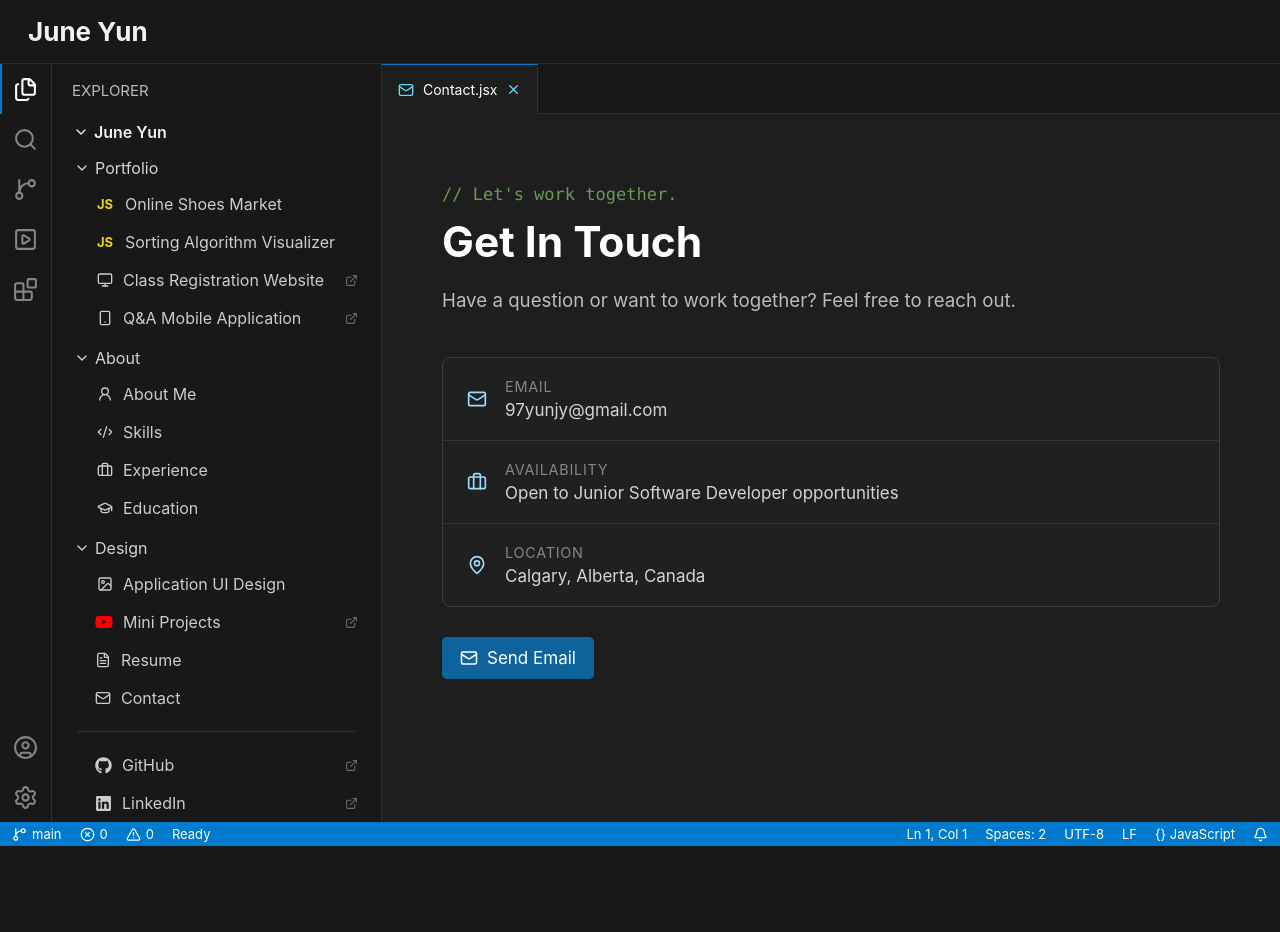
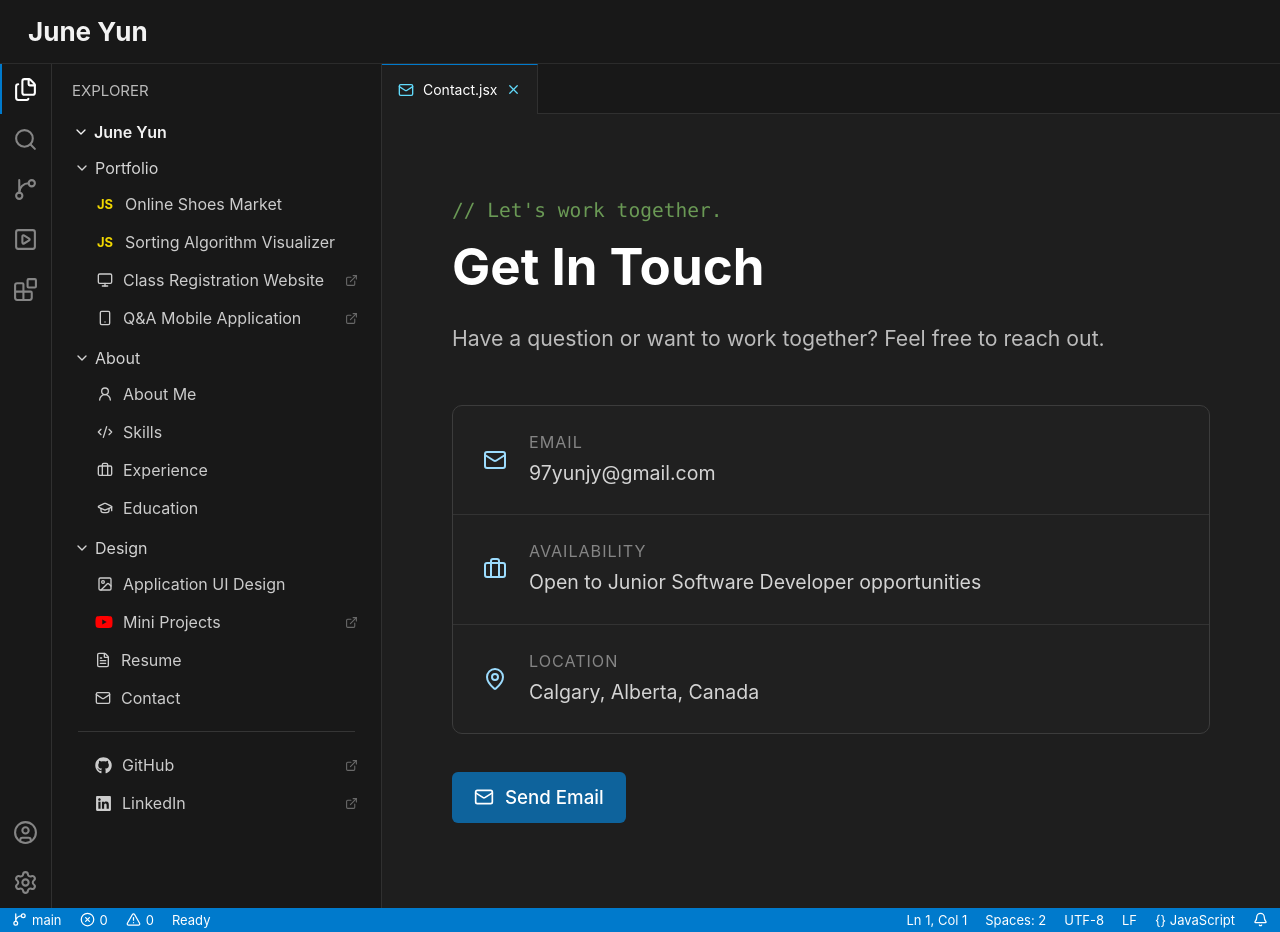
Before and after one commit to JuneYunDev/JunePortfoiloWebsite, a React (Vite) app: page /contact in a window 1280 px wide. Before the commit the page ends 846 px from the top, so only its background shows below. Built offline with nearby package versions, Linux system fonts and the light colour scheme.

Commit message:
Fix contact and home page css

```diff
--- a/src/styles/contact.css
+++ b/src/styles/contact.css
@@ -4,45 +4,50 @@
   display: flex;
   justify-content: center;
 
-  padding: 70px 60px;
+  padding: 85px 70px;
 }
 
 .contact-page__content {
   width: 100%;
-  max-width: 850px;
+  max-width: 1000px;
 }
 
 .contact-page__comment {
-  margin-bottom: 12px;
+  margin-bottom: 16px;
 
   color: #6a9955;
 
   font-family: "Consolas", monospace;
-  font-size: 1rem;
+  font-size: 1.15rem;
 }
 
 .contact-page h1 {
-  margin: 0 0 18px;
+  margin: 0 0 22px;
 
   color: #ffffff;
-  font-size: 2.5rem;
+
+  font-size: 3rem;
+  line-height: 1.15;
 }
 
 .contact-page__intro {
-  max-width: 600px;
-  margin-bottom: 40px;
+  max-width: 720px;
+
+  margin-bottom: 48px;
 
   color: #bcbcbc;
 
-  font-size: 1.1rem;
-  line-height: 1.7;
+  font-size: 1.25rem;
+  line-height: 1.8;
 }
 
+/* Contact Card */
+
 .contact-card {
-  margin-bottom: 30px;
+  margin-bottom: 38px;
 
   border: 1px solid #3c3c3c;
-  border-radius: 8px;
+  border-radius: 10px;
 
   background: #202020;
 }
@@ -51,9 +56,9 @@
   display: flex;
   align-items: center;
 
-  gap: 18px;
+  gap: 22px;
 
-  padding: 20px 24px;
+  padding: 26px 30px;
 
   border-bottom: 1px solid #333333;
 }
@@ -63,7 +68,11 @@
 }
 
 .contact-card__item > svg {
+  width: 24px;
+  height: 24px;
+
   color: #9cdcfe;
+
   flex-shrink: 0;
 }
 
@@ -71,27 +80,35 @@
   display: flex;
   flex-direction: column;
 
-  gap: 5px;
+  gap: 7px;
 }
 
 .contact-card__label {
   color: #858585;
 
-  font-size: 0.85rem;
+  font-size: 0.95rem;
+
   text-transform: uppercase;
-  letter-spacing: 0.05em;
+  letter-spacing: 0.06em;
 }
 
 .contact-card__item a,
 .contact-card__item div > span:last-child {
   color: #d4d4d4;
 
-  font-size: 1rem;
+  font-size: 1.15rem;
+  line-height: 1.5;
+}
+
+.contact-card__item a {
+  text-decoration: none;
 }
 
 .contact-card__item a:hover {
   color: #4fc1ff;
 }
+
+/* Send Email Button */
 
 .contact-page__button {
   width: fit-content;
@@ -99,16 +116,24 @@
   display: flex;
   align-items: center;
 
-  gap: 9px;
+  gap: 11px;
 
-  padding: 11px 18px;
+  padding: 14px 22px;
 
-  border-radius: 5px;
+  border-radius: 6px;
 
   background: #0e639c;
   color: #ffffff;
 
+  font-size: 1.1rem;
+  font-weight: 500;
+
   text-decoration: none;
+}
+
+.contact-page__button svg {
+  width: 20px;
+  height: 20px;
 }
 
 .contact-page__button:hover {
--- a/src/styles/home.css
+++ b/src/styles/home.css
@@ -1,33 +1,30 @@
 .home-page {
-  max-width: 1180px;
-
+  max-width: 1280px;
   margin: 0 auto;
-
-  padding: 70px 48px 60px;
+  padding: 78px 55px 70px;
 }
 
 .home-hero {
-  min-height: 440px;
+  min-height: 490px;
 
   display: grid;
 
   grid-template-columns:
     minmax(0, 1.7fr)
-    minmax(230px, 0.7fr);
+    minmax(250px, 0.7fr);
 
   align-items: center;
 
-  gap: 70px;
+  gap: 78px;
 }
 
 .home-hero__content h1 {
   color: #f5f5f5;
 
-  font-size: clamp(42px, 5vw, 62px);
-
+  font-size: clamp(48px, 5vw, 70px);
   line-height: 1.1;
 
-  margin-bottom: 14px;
+  margin-bottom: 16px;
 }
 
 .home-hero__content h1 span {
@@ -37,9 +34,9 @@
 .home-hero__content h2 {
   color: #4fc1ff;
 
-  font-size: 27px;
+  font-size: 31px;
 
-  margin-bottom: 34px;
+  margin-bottom: 38px;
 }
 
 .home-hero__content h2 span {
@@ -47,38 +44,42 @@
 }
 
 .home-hero__description {
-  max-width: 650px;
+  max-width: 720px;
 
   color: #c8c8c8;
 
-  font-size: 18px;
-  line-height: 1.7;
+  font-size: 20px;
+  line-height: 1.75;
 }
 
 .home-hero__description p {
-  margin-bottom: 18px;
+  margin-bottom: 20px;
 }
 
 .home-hero__buttons {
   display: flex;
-  gap: 15px;
 
-  margin-top: 35px;
+  gap: 17px;
+
+  margin-top: 40px;
 }
 
 .primary-button,
 .secondary-button {
-  min-height: 46px;
+  min-height: 52px;
 
-  padding: 0 20px;
+  padding: 0 23px;
 
   display: flex;
   align-items: center;
-  gap: 9px;
+
+  gap: 10px;
 
   border-radius: 5px;
 
   color: #ffffff;
+
+  font-size: 17px;
 
   cursor: pointer;
 }
@@ -107,7 +108,8 @@
 }
 
 .photo-placeholder {
-  width: 250px;
+  width: 280px;
+
   aspect-ratio: 4 / 5;
 
   display: flex;
@@ -120,6 +122,8 @@
   background: linear-gradient(145deg, #313131, #202020);
 
   color: #777777;
+
+  font-size: 17px;
 }
 
 /* Summary */
@@ -129,17 +133,17 @@
 
   grid-template-columns: repeat(4, 1fr);
 
-  gap: 18px;
+  gap: 21px;
 
-  padding-top: 25px;
+  padding-top: 30px;
 
   border-top: 1px solid #383838;
 }
 
 .summary-card {
-  min-height: 210px;
+  min-height: 235px;
 
-  padding: 24px;
+  padding: 28px;
 
   border: 1px solid #3a3a3a;
   border-radius: 8px;
@@ -174,17 +178,17 @@
 }
 
 .summary-card h3 {
-  margin: 19px 0 12px;
+  margin: 21px 0 14px;
 
   color: #eeeeee;
 
-  font-size: 18px;
+  font-size: 21px;
 }
 
 .summary-card p {
   color: #bdbdbd;
 
-  line-height: 1.6;
+  line-height: 1.7;
 
-  font-size: 16px;
+  font-size: 18px;
 }
```
